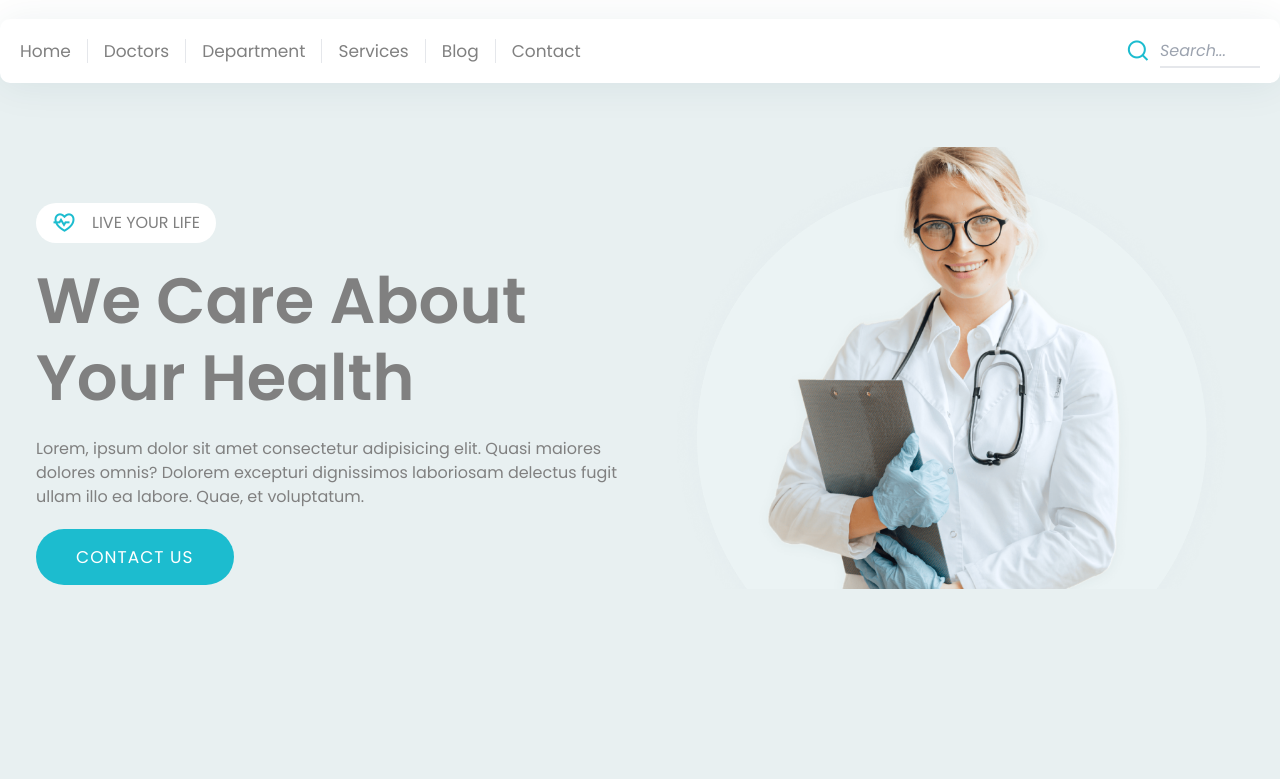
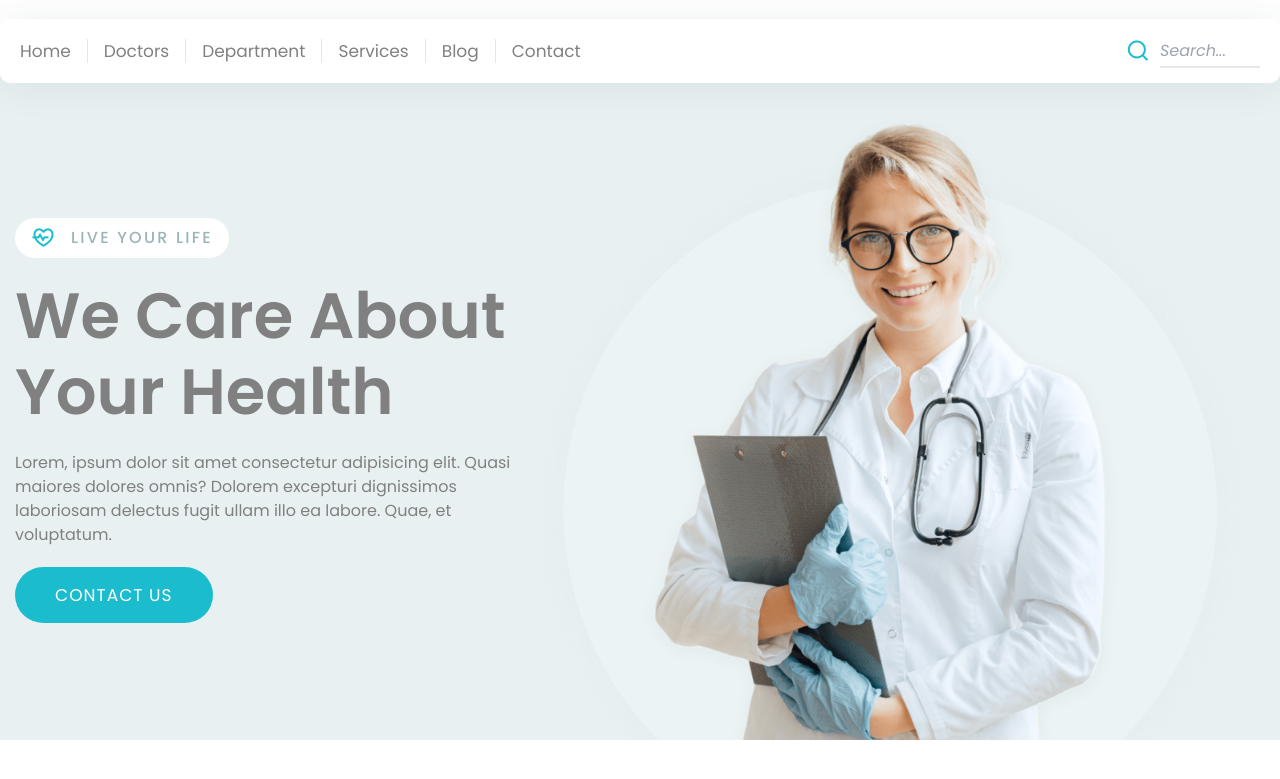
Before and after one commit to Jo-shua09/Insove_landing_page, a website: page index.html in a window 1280 px wide. Shown: the part 83-862 px from the top of the page. After the commit the page ends 823 px from the top, so only its background shows below. Drawn offline with nearby package versions, Linux system fonts and the light colour scheme.

Commit message:
commit 2

```diff
--- a/index.html
+++ b/index.html
@@ -191,32 +191,43 @@
 		</header>
 		<!-- HEADER SECTION ENDS -->
 
-		<section
-			class="hero bg-grey flex flex-wrap lg:flex-nowrap justify-between w-full h-auto section absolute -z-10 lg:px-9 px-5 lg:gap-x-10 gap-x-0 gap-y-5">
-			<div class="hero_item flex flex-col w-full">
-				<h5 class="bg-white py-1 items-center px-4 rounded-3xl flex gap-x-4 max-w-fit">
+		<!-- HERO SECTION STARTS -->
+		<section class="hero bg-grey py-12 xl:pt-12 xl:pb-0 overflow-hidden">
+			<div class="container mx-auto h-full">
+				<div class="flex flex-col xl:flex-row items-center justify-between h-full">
+					<div class="hero_item xl:w-[50%] text-center xl:text-left">
+						<div
+							class="bg-white py-1 items-center px-4 rounded-3xl xl:mx-0 mx-auto flex gap-x-4 max-w-fit">
 							<i class="ri-heart-pulse-line text-accent text-2xl"></i>
-					<span class="uppercase text-[1rem]">live your life</span>
-				</h5>
-				<h1 class="h1 pt-5"
-					>we care about <br />
-					your health</h1
+							<span
+								class="uppercase text-base font-medium text-[#9ab4b7] tracking-[2.24px]"
+								>live your life</span
 							>
-				<p class="text-secondary text-[1rem] leading-6 pb-5 pt-5 normal-case">
-					Lorem, ipsum dolor sit amet consectetur adipisicing elit. Quasi maiores dolores
-					omnis? Dolorem excepturi dignissimos laboriosam delectus fugit ullam illo ea
-					labore. Quae, et voluptatum.
-				</p>
-				<button class="btn btn-accent btn-sm max-w-fit"> contact us</button>
 						</div>
 
-			<div class="hero_item flex flex-col w-full">
+						<h1 class="h1 mt-5"> we care about your health </h1>
+
+						<p class="text-secondary text-[1rem] leading-6 my-5 normal-case">
+							Lorem, ipsum dolor sit amet consectetur adipisicing elit. Quasi maiores
+							dolores omnis? Dolorem excepturi dignissimos laboriosam delectus fugit
+							ullam illo ea labore. Quae, et voluptatum.
+						</p>
+
+						<button class="btn btn-accent btn-sm max-w-fit xl:mx-0 mx-auto">
+							contact us</button
+						>
+					</div>
+
+					<div class="hero_item xl:flex max-w-[814px] self-end">
 						<img
 							src="assets/img/hero/img.png"
-					class="w-full h-full object-cover lg:-mt-14 hover:brightness-90"
+							class="w-full h-full object-cover hover:brightness-90 cursor-pointer"
 							alt="" />
 					</div>
+				</div>
+			</div>
 		</section>
+		<!-- HERO SECTION ENDS -->
 
 		<!-- scrollReveal -->
 		<script
--- a/tailwind.config.js
+++ b/tailwind.config.js
@@ -14,6 +14,11 @@ module.exports = {
 			xl: "1330px",
 		},
 		extend: {
+			flex: {
+				custom1: "1 1 45rem",
+				custom2: "1 1 30rem",
+				custom1: "1 1 25rem",
+			},
 			colors: {
 				primary: "242a2b",
 				secondary: "#808080",
```
Also changed, not shown: dist/output.css. Lines whose indentation alone changed are shown as unchanged.
